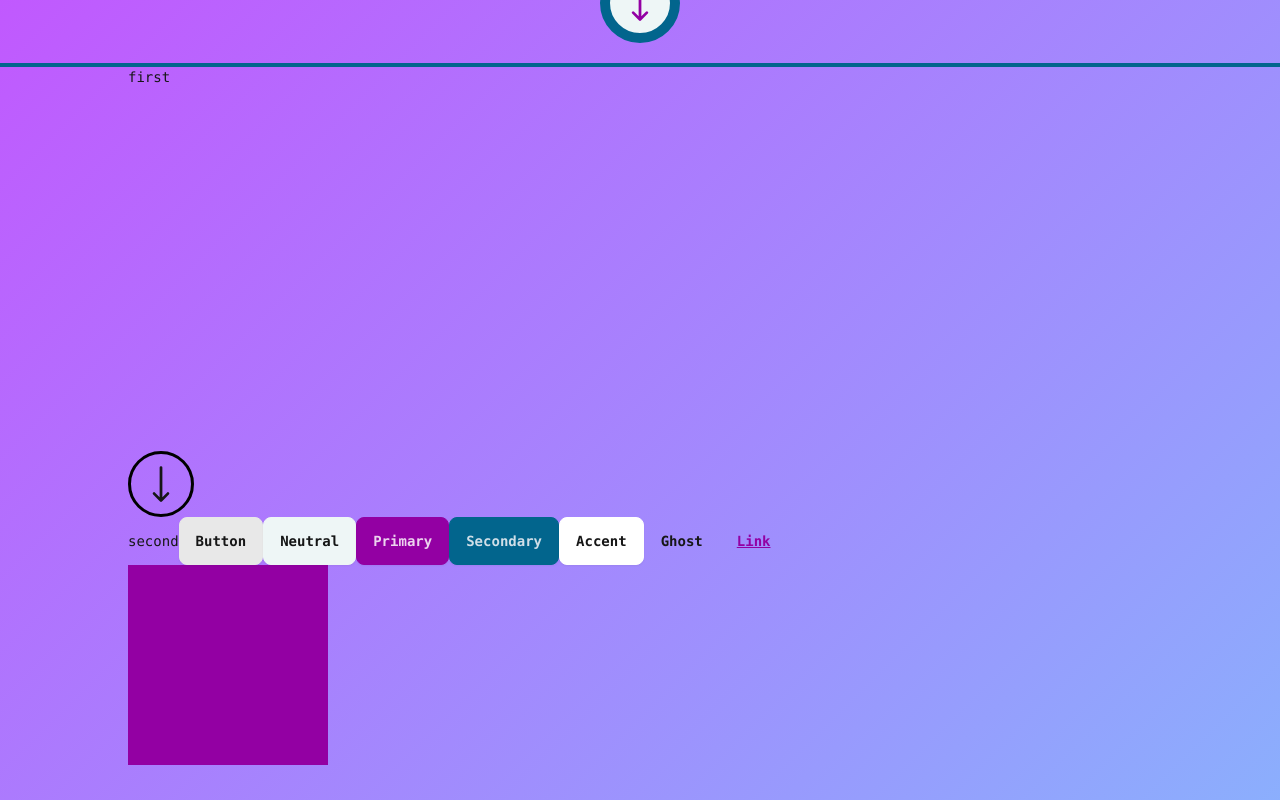
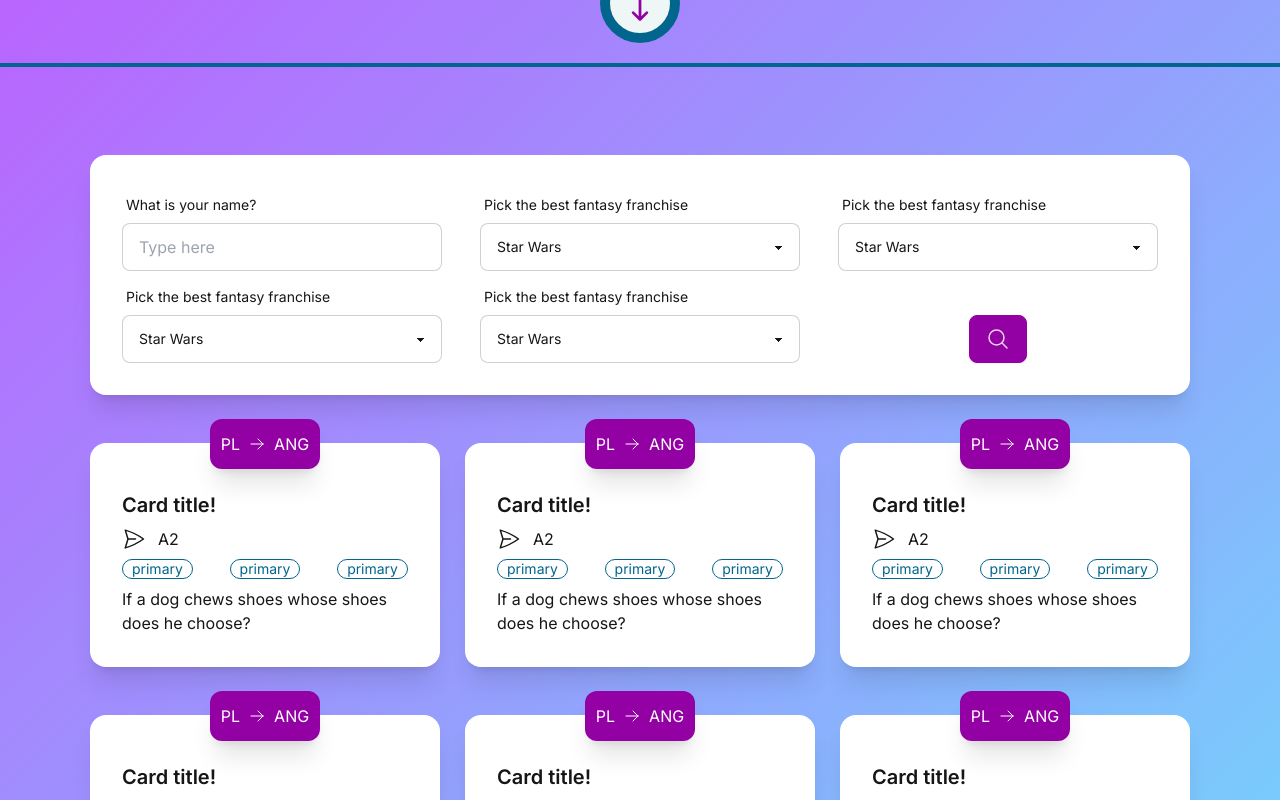
Before and after one commit to mk1808/Mystery-flashcards, a Next.js app in the folder mystery-flashcards/: page /en in a window 1280 px wide. Shown: the part 1540-2340 px from the top of the page. Built offline with nearby package versions, Linux system fonts and the light colour scheme.

Commit message:
bug #41: scss fix, create playground page, clear main page

```diff
--- a/mystery-flashcards/app/[locale]/page.tsx
+++ b/mystery-flashcards/app/[locale]/page.tsx
@@ -1,8 +1,8 @@
-import RoundActionButton from "@/components/common/RoundActionButton";
+
 import FirstPanel from "@/components/main/panels/FirstPanel";
 import SecondPanel from "@/components/main/panels/SecondPanel";
 import { getDictionary } from "@/dictionaries/dictionaries"
-import { ArrowLongDownIcon } from '@heroicons/react/24/solid'
+
 import FirstSecondDivider from "@/components/main/panels/FirstSecondDivider";
 import SecondThirdDivider from "@/components/main/panels/SecondThirdDivider";
 import FlashcardSetsSearch from "@/components/main/search/FlashcardSetsSearch";
@@ -16,29 +16,11 @@ export default async function Page({ params }: { params: { locale: string } }) {
             <FirstSecondDivider />
             <SecondPanel />
             <SecondThirdDivider />
-            <div className="z-10 max-w-5xl w-full items-center justify-between font-mono text-sm">
-                <div className="h-96">
-                    first
-                </div>
-                <RoundActionButton content={getButtonContent()} styles="border-[3px]" />
-                <div className="h-96" id="search-sets">
-                    second
-                    <button className="btn">Button</button>
-                    <button className="btn btn-neutral">Neutral</button>
-                    <button className="btn btn-primary">Primary</button>
-                    <button className="btn btn-secondary">Secondary</button>
-                    <button className="btn btn-accent">Accent</button>
-                    <button className="btn btn-ghost">Ghost</button>
-                    <button className="btn btn-link">Link</button>
-                    <div style={{ width: 200, height: 200 }} className="bg-primary"></div>
-                </div>
-            </div>
+
             <FlashcardSetsSearch dictionary={dictionary} />
         </>
     )
 
-    function getButtonContent() {
-        return <ArrowLongDownIcon className="h-11 w-11" />
-    }
+
 }
 //return <div>{dictionary.common.mainPage}</div>
--- /dev/null
+++ b/mystery-flashcards/app/[locale]/playground/page.tsx
@@ -0,0 +1,34 @@
+import RoundActionButton from '@/components/common/RoundActionButton'
+import React from 'react'
+import { ArrowLongDownIcon } from '@heroicons/react/24/solid'
+
+function Playground() {
+    return (
+        <div>
+            <div className="z-10 max-w-5xl w-full items-center justify-between font-mono text-sm">
+                <div className="h-96">
+                    first
+                </div>
+                <RoundActionButton content={getButtonContent()} styles="border-[3px]" />
+                <div className="h-96" id="search-sets">
+                    second
+                    <button className="btn">Button</button>
+                    <button className="btn btn-neutral">Neutral</button>
+                    <button className="btn btn-primary">Primary</button>
+                    <button className="btn btn-secondary">Secondary</button>
+                    <button className="btn btn-accent">Accent</button>
+                    <button className="btn btn-ghost">Ghost</button>
+                    <button className="btn btn-link">Link</button>
+                    <div style={{ width: 200, height: 200 }} className="bg-primary"></div>
+                </div>
+            </div>
+
+        </div>
+    )
+
+    function getButtonContent() {
+        return <ArrowLongDownIcon className="h-11 w-11" />
+    }
+}
+
+export default Playground
--- a/mystery-flashcards/app/layout.tsx
+++ b/mystery-flashcards/app/layout.tsx
@@ -1,8 +1,6 @@
 import type { Metadata } from 'next'
 import { Inter } from 'next/font/google'
 import '../styles/globals.css'
-import Header from '@/components/Header'
-import Footer from '@/components/Footer'
 import styles from './styles.module.css'
 
 const inter = Inter({ subsets: ['latin'] })
--- a/mystery-flashcards/components/main/search/FlashcardSetsFilters.tsx
+++ b/mystery-flashcards/components/main/search/FlashcardSetsFilters.tsx
@@ -42,8 +42,8 @@ function FlashcardSetsFilters({ dictionary }: { dictionary: any }) {
                 <div className="label">
                     <span className="label-text">Pick the best fantasy franchise</span>
                 </div>
-                <select className="select select-bordered">
-                    <option disabled selected>Pick one</option>
+                <select className="select select-bordered" defaultValue="Star Wars">
+                    <option disabled>Pick one</option>
                     <option>Star Wars</option>
                     <option>Harry Potter</option>
                     <option>Lord of the Rings</option>
--- a/mystery-flashcards/components/main/search/FlashcardSetsSearch.tsx
+++ b/mystery-flashcards/components/main/search/FlashcardSetsSearch.tsx
@@ -5,7 +5,7 @@ import FlashcardSetsFilters from './FlashcardSetsFilters';
 
 function FlashcardSetsSearch({ dictionary }: { dictionary: any }) {
     return (
-        <div id='flashcardSetsSearch'>
+        <div id='flashcardSetsSearch' className="mt-16">
             <FlashcardSetsFilters dictionary={dictionary} />
             {renderResults()}
         </div>
```
Also changed, not shown: mystery-flashcards/app/styles.module.scss (renamed from mystery-flashcards/app/styles.module.css).
